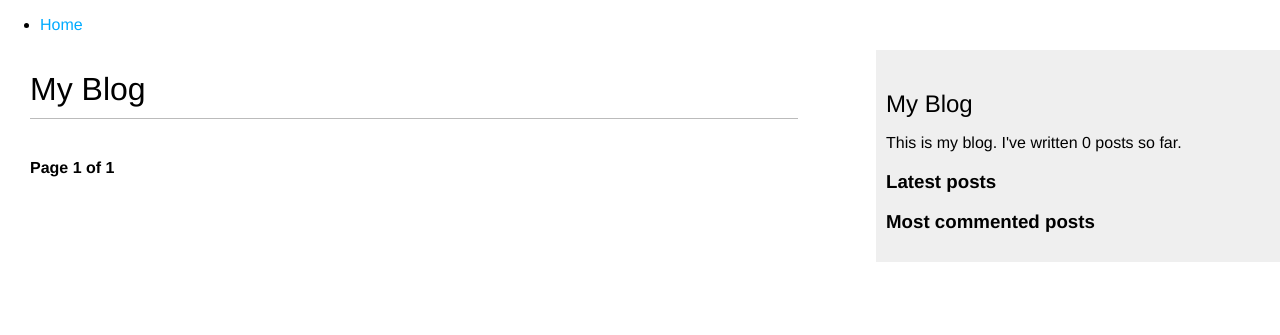
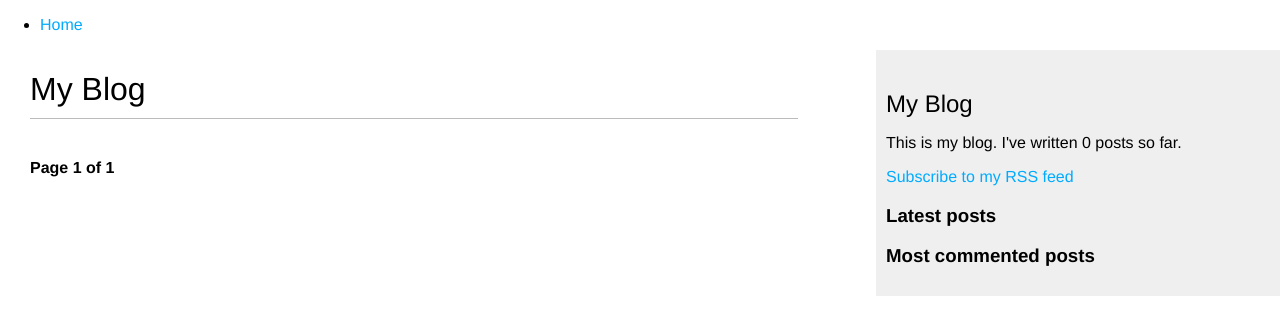
Before and after one commit to Duke09/Blog-Application, a Django app: page /blog/ in a window 1280 px wide. Shown: the top 335 px of the page. Run offline with Django 3.2, Linux system fonts and the light colour scheme; data that the repository does not hold is empty.

Commit message:
Adding a subscribe button

```diff
--- a/src/blog/templates/blog/base.html
+++ b/src/blog/templates/blog/base.html
@@ -23,6 +23,9 @@
     <div id="sidebar">
         <h2>My Blog</h2>
         <p>This is my blog. I've written {% total_posts %} posts so far.</p>
+        <p>
+            <a href="{% url 'blog:post_feed' %}">Subscribe to my RSS feed</a>
+        </p>
         <h3>Latest posts</h3>
         {% show_latest_posts 3 %}
         <h3>Most commented posts</h3>
```
